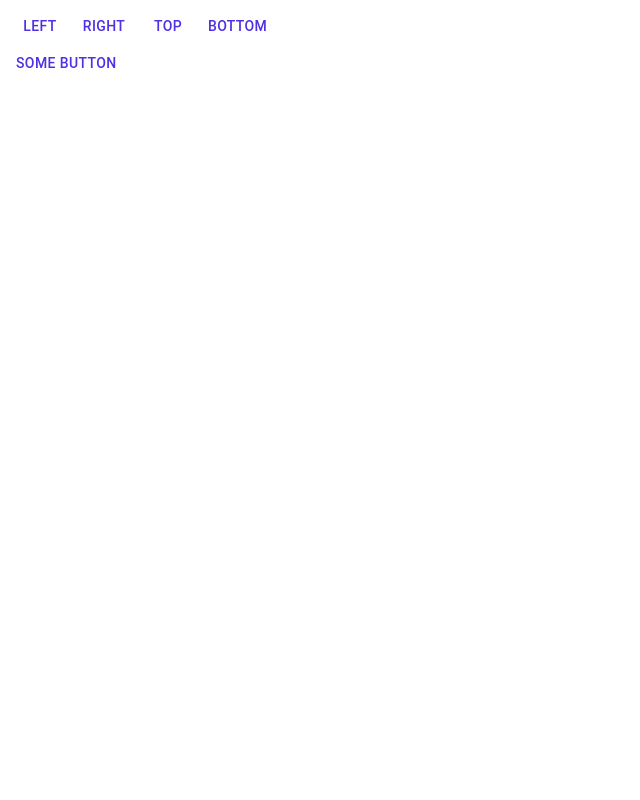
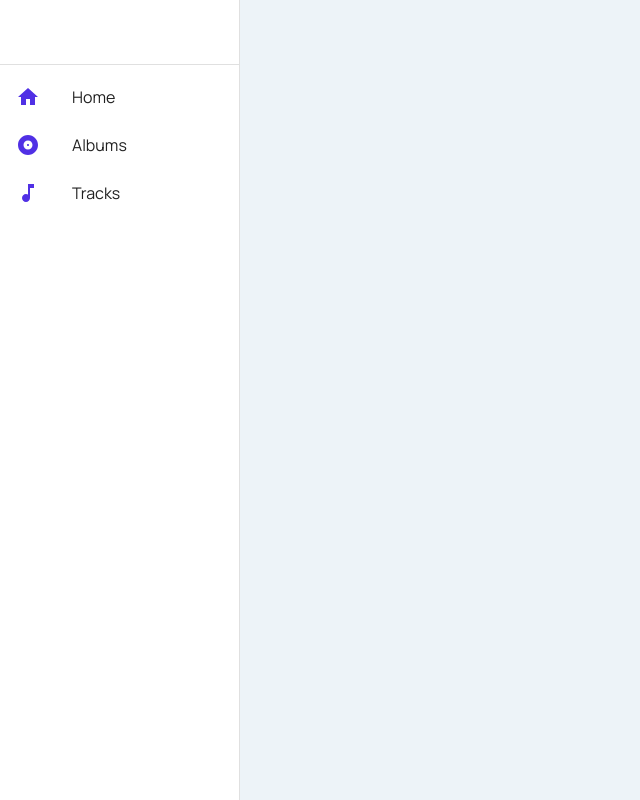
Before and after one commit to zlobichDenis/NEXT-Spositefy-CLIENT, a Next.js app: page / in a window 1280 px wide. Shown: the whole page, without its empty margins (0-640 px from the left). Built offline with nearby package versions, Linux system fonts and the light colour scheme.

Commit message:
2. Add navbar component

```diff
--- /dev/null
+++ b/src/components/Navbar/Navbar.styled.ts
@@ -0,0 +1,14 @@
+import { styled, Drawer, Box } from "@mui/material";
+
+export const DrawerStyled = styled(Drawer)`
+  flex-shrink: 0;
+
+  & .MuiDrawer-paper {
+    width: 240px;
+    box-sizing: border-box;
+  }
+`;
+
+export const BoxStyled = styled(Box)`
+  display: flex;
+`;
--- a/src/components/Navbar/Navbar.tsx
+++ b/src/components/Navbar/Navbar.tsx
@@ -1,93 +1,40 @@
-import { useState, MouseEvent, KeyboardEvent, Fragment } from 'react';
-import Box from '@mui/material/Box';
-import SwipeableDrawer from '@mui/material/SwipeableDrawer';
-import Button from '@mui/material/Button';
-import List from '@mui/material/List';
-import Divider from '@mui/material/Divider';
-import ListItem from '@mui/material/ListItem';
-import ListItemButton from '@mui/material/ListItemButton';
-import ListItemIcon from '@mui/material/ListItemIcon';
-import ListItemText from '@mui/material/ListItemText';
-import InboxIcon from '@mui/icons-material/MoveToInbox';
-import MailIcon from '@mui/icons-material/Mail';
+import {
+  CssBaseline,
+  Toolbar,
+  List,
+  Divider,
+  ListItem,
+  ListItemButton,
+  ListItemIcon,
+  ListItemText,
+} from "@mui/material";
 
-type Anchor = 'top' | 'left' | 'bottom' | 'right';
+import { NAVBAR_BUTTONS } from "./config";
+import { DrawerStyled, BoxStyled } from "./Navbar.styled";
 
-const Navbar = () => {
-  const [state, setState] = useState({
-    top: false,
-    left: false,
-    bottom: false,
-    right: false,
-  });
-
-  const toggleDrawer =
-    (anchor: Anchor, open: boolean) =>
-      (event: KeyboardEvent | MouseEvent) => {
-        if (
-          event &&
-          event.type === 'keydown' &&
-          ((event as KeyboardEvent).key === 'Tab' ||
-            (event as KeyboardEvent).key === 'Shift')
-        ) {
-          return;
-        }
-
-        setState({ ...state, [anchor]: open });
-      };
-
-  const list = (anchor: Anchor) => (
-    <Box
-      sx={{ width: anchor === 'top' || anchor === 'bottom' ? 'auto' : 250 }}
-      role="presentation"
-      onClick={toggleDrawer(anchor, false)}
-      onKeyDown={toggleDrawer(anchor, false)}
+export const Navbar = () => {
+  return (
+    <BoxStyled>
+      <CssBaseline />
+      <DrawerStyled
+        variant="permanent"
+        anchor="left"
       >
+        <Toolbar />
+        <Divider />
         <List>
-        {['Inbox', 'Starred', 'Send email', 'Drafts'].map((text, index) => (
-          <ListItem key={text} disablePadding>
+          {Object.keys(NAVBAR_BUTTONS).map((name) => (
+            <ListItem key={name} disablePadding>
               <ListItemButton>
                 <ListItemIcon>
-                {index % 2 === 0 ? <InboxIcon /> : <MailIcon />}
+                  {NAVBAR_BUTTONS[name].icon}
                 </ListItemIcon>
-              <ListItemText primary={text} />
+                <ListItemText primary={NAVBAR_BUTTONS[name].name} />
               </ListItemButton>
             </ListItem>
           ))}
         </List>
-      <Divider />
-      <List>
-        {['All mail', 'Trash', 'Spam'].map((text, index) => (
-          <ListItem key={text} disablePadding>
-            <ListItemButton>
-              <ListItemIcon>
-                {index % 2 === 0 ? <InboxIcon /> : <MailIcon />}
-              </ListItemIcon>
-              <ListItemText primary={text} />
-            </ListItemButton>
-          </ListItem>
-        ))}
-      </List>
-    </Box>
+      </DrawerStyled>
+    </BoxStyled>
   );
-
-  return (
-    <div>
-      {(['left', 'right', 'top', 'bottom'] as const).map((anchor) => (
-        <Fragment key={anchor}>
-          <Button onClick={toggleDrawer(anchor, true)}>{anchor}</Button>
-          <SwipeableDrawer
-            anchor={anchor}
-            open={state[anchor]}
-            onClose={toggleDrawer(anchor, false)}
-            onOpen={toggleDrawer(anchor, true)}
-          >
-            {list(anchor)}
-          </SwipeableDrawer>
-        </Fragment>
-      ))}
-    </div>
-  );
-};
-
-export default Navbar;
+}
--- /dev/null
+++ b/src/components/Navbar/config.tsx
@@ -0,0 +1,18 @@
+import { Home, Album, MusicNote } from "@mui/icons-material";
+
+import { NavbarButtonsConfig } from "./types";
+
+export const NAVBAR_BUTTONS: NavbarButtonsConfig = {
+  home: {
+    name: 'Home',
+    icon: <Home color="primary" />,
+  },
+  albums: {
+    name: 'Albums',
+    icon: <Album color="primary"/>,
+  },
+  tracks: {
+    name: 'Tracks',
+    icon: <MusicNote color="primary"/>,
+  },
+};
--- /dev/null
+++ b/src/components/Navbar/index.ts
@@ -0,0 +1 @@
+export * from './Navbar';
--- /dev/null
+++ b/src/components/Navbar/types.ts
@@ -0,0 +1,5 @@
+import { ReactElement } from "react";
+
+export type NavButtons = 'home' | 'tracks' | 'albums';
+
+export type NavbarButtonsConfig = Record<NavButtons, { name: string, icon: ReactElement }>
--- /dev/null
+++ b/src/components/index.ts
@@ -0,0 +1 @@
+export * from './Navbar';
--- a/src/pages/_app.tsx
+++ /dev/null
@@ -1,14 +0,0 @@
-import { Button, ThemeProvider } from "@mui/material";
-import { theme } from "../theme/theme";
-import Navbar from "../components/Navbar/Navbar";
-
-const App = () => {
-  return (
-    <ThemeProvider theme={theme}>
-      <Navbar />
-      <Button>Some button</Button>
-    </ThemeProvider>
-  )
-};
-
-export default App;
--- /dev/null
+++ b/src/pages/app.tsx
@@ -0,0 +1,7 @@
+import { Navbar } from "components";
+
+export const App = () => {
+  return (
+    <Navbar />
+  )
+};
--- /dev/null
+++ b/src/theme/index.ts
@@ -0,0 +1 @@
+export * from './theme';
--- a/src/theme/theme.ts
+++ b/src/theme/theme.ts
@@ -16,7 +16,10 @@ export const theme = createTheme({
     },
   },
 
-typography: {
-
-}
+  typography: {
+    fontFamily: 'Manrope',
+    fontWeightRegular: 400,
+    fontWeightMedium: 500,
+    fontWeightBold: 700,
+  }
 });
```
Also changed, not shown: src/pages/index.tsx (+6 -3 lines), tsconfig.json (+20 -7 lines). Lines whose indentation alone changed are shown as unchanged.
